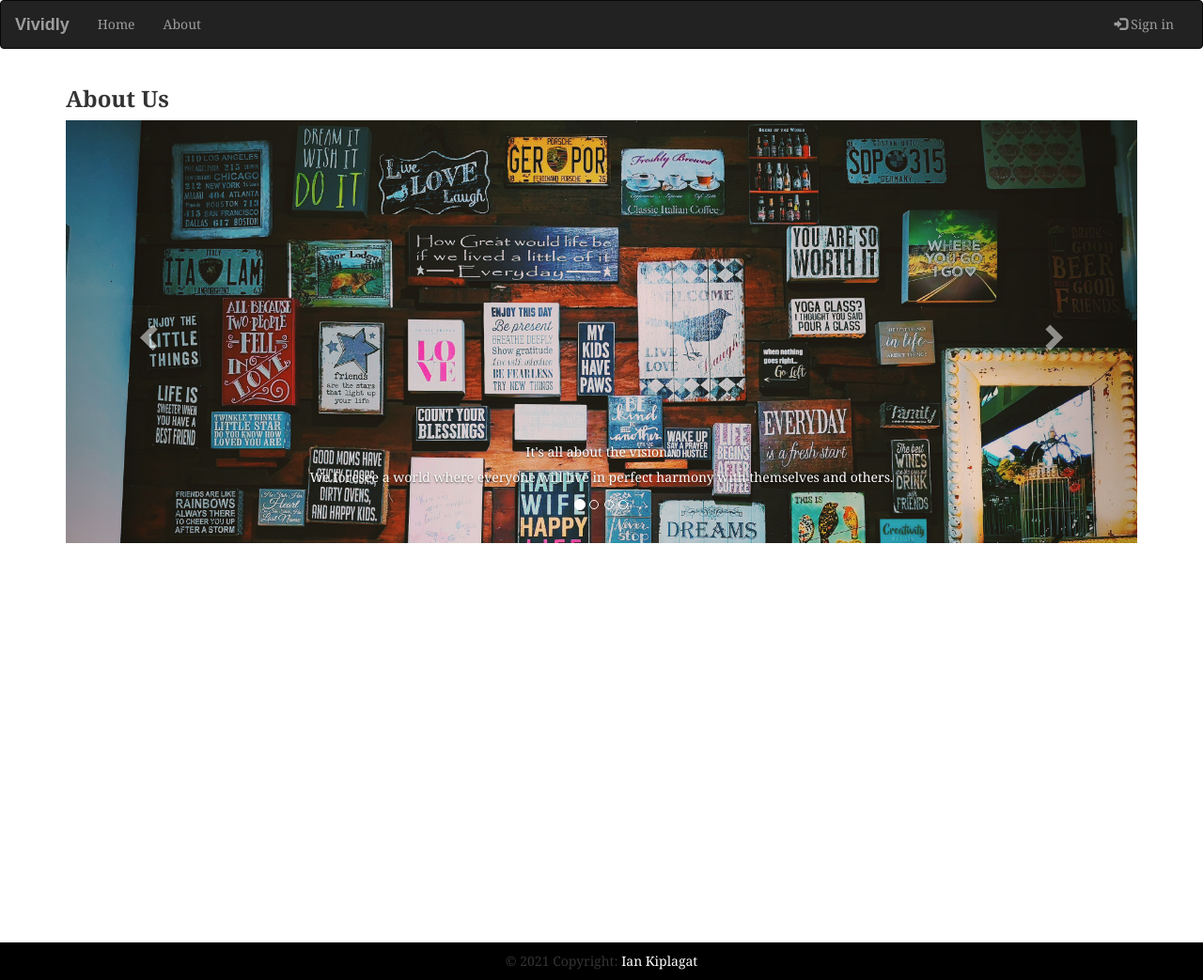
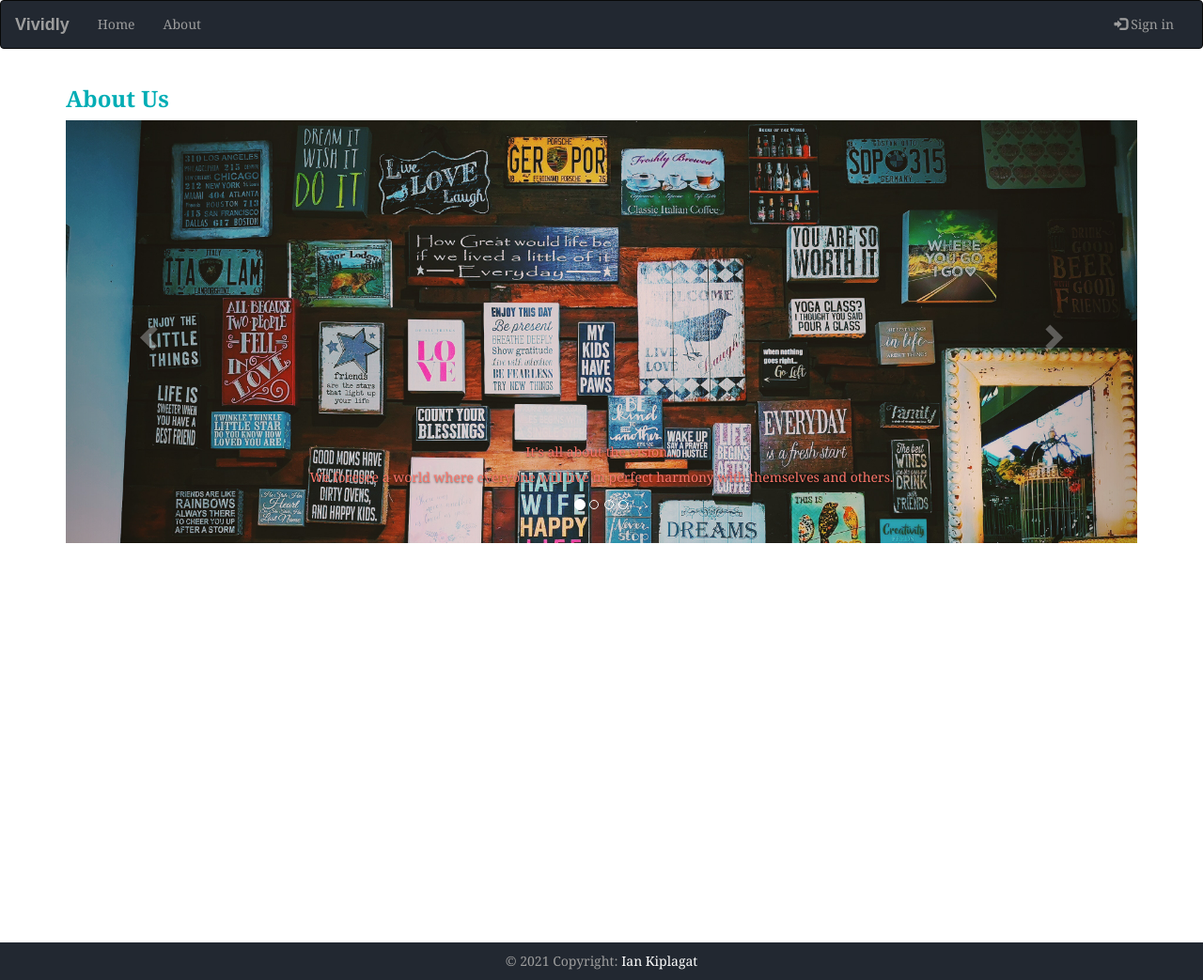
Before and after one commit to iankiplagat/Vividly-Pitchology, a Flask app: page /about in a window 1280 px wide. Shown: the whole page at 94% size. Run offline with Flask 2, Linux system fonts and the light colour scheme; some libraries are stand-ins or nearby versions.

Commit message:
change color scheme

```diff
--- a/app/static/css/index.css
+++ b/app/static/css/index.css
@@ -1,5 +1,18 @@
 * {
-  font-family: Cambria, Cochin, Georgia, Times, 'Times New Roman', serif;
+  font-family: Cambria, Cochin, Georgia, Times, "Times New Roman", serif;
+  color: #00adb5;
+}
+
+.navbar {
+  background-color: #222831;
+}
+
+.glyphicon {
+  color: #9d9d9d;
+}
+
+.mt {
+  margin-top: 5px;
 }
 
 .navbar-brand {
@@ -8,7 +21,9 @@
   color: #fff;
 }
 
-h1,h2,h3 {
+h1,
+h2,
+h3 {
   font-weight: bold;
 }
 
@@ -20,7 +35,7 @@
 footer {
   position: absolute;
   bottom: 0;
-  background-color: black;
+  background-color: #222831;
   width: 100%;
   padding-top: 10px;
   padding-bottom: 10px;
@@ -55,6 +70,14 @@
   background-image: url(../photos/img.jpg);
 } */
 
+.dredi {
+  background-position: bottom;
+}
+
+.dusty {
+  color: #fc766aff;
+}
+
 .ian {
   margin-top: 25px;
 }
@@ -62,6 +85,7 @@
 .btn {
   background-color: rgb(20, 20, 20, 0.8);
   color: white;
+  background-color: #393e46;
 }
 
 @media screen and (max-width: 800px) {
--- a/app/templates/about.html
+++ b/app/templates/about.html
@@ -17,10 +17,10 @@
     <!-- Wrapper for slides -->
     <div class="carousel-inner">
       <div class="item active">
-        <img src="../static/photos/bg1.jpg" alt="" />
+        <img class="dredi" src="../static/photos/bg1.jpg" alt="" />
         <div class="carousel-caption d-none d-md-block">
-          <h5>It's all about the vision...</h5>
-          <p>
+          <h5 class="dusty">It's all about the vision...</h5>
+          <p class="dusty">
             We foresee a world where everyone will live in perfect harmony with
             themselves and others.
           </p>
@@ -30,16 +30,16 @@
       <div class="item">
         <img src="../static/photos/bg3.jpg" alt="" />
         <div class="carousel-caption d-none d-md-block">
-          <h5>The motivation...</h5>
-          <p>Join us in making this vision a reality.</p>
+          <h5 class="dusty">The motivation...</h5>
+          <p class="dusty">Join us in making this vision a reality.</p>
         </div>
       </div>
 
       <div class="item">
         <img src="../static/photos/bg4.jpg" alt="" />
         <div class="carousel-caption d-none d-md-block">
-          <h5>And, the inclusivity.</h5>
-          <p>
+          <h5 class="dusty">And, the inclusivity.</h5>
+          <p class="dusty">
             And help us spread this vision to the world by writing something to
             make the lives of other people better, and it turn make the world a
             better and safer place.
@@ -50,7 +50,7 @@
       <div class="item">
         <img src="../static/photos/bg2.jpg" alt="" />
         <div class="carousel-caption d-none d-md-block">
-          <h3>We are Vividly. We are you.</h3>
+          <h3 class="dusty">We are Vividly. We are you.</h3>
         </div>
       </div>
     </div>
@@ -67,6 +67,4 @@
   </div>
 </div>
 
-{% block footer %} {% include 'footer.html' %} {% endblock%}
-
-{% endblock%}
+{% block footer %} {% include 'footer.html' %} {% endblock%} {% endblock%}
--- a/app/templates/auth/login.html
+++ b/app/templates/auth/login.html
@@ -15,9 +15,9 @@
       {% endfor %}
       <!-- Login form -->
       {{wtf.quick_form(login_form)}}
-      <p>
+      <p class="mt">
         Don't have an account?
-        <a href="{{url_for('auth.register')}}">Sign up here</a>
+        <a style="color: rgb(146, 142, 142);" href="{{url_for('auth.register')}}">Sign up here</a>
       </p>
     </div>
     <div clas="col-md-2"></div>
--- a/app/templates/footer.html
+++ b/app/templates/footer.html
@@ -1,7 +1,7 @@
 <!-- Footer -->
 <footer class="page-footer font-small">
   <!-- Copyright -->
-  <div class="footer-copyright text-center py-3">
+  <div class="footer-copyright text-center py-3" style="color: #9d9d9d;">
     © 2021 Copyright:
     <a
       href="mailto:ianjkiplagat@gmail.com"
```
